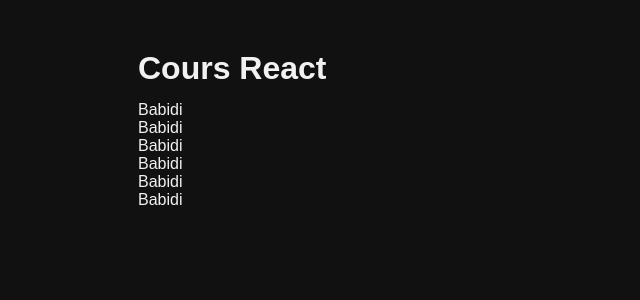
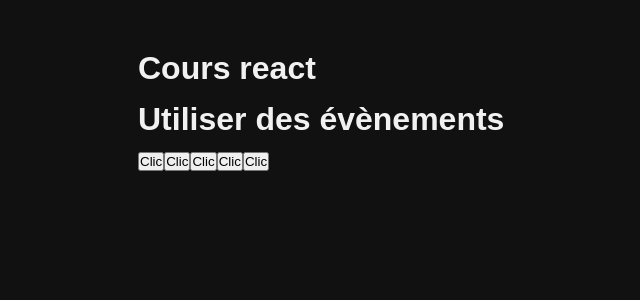
Before and after one commit to Reisorel/React_path, a React (Vite) app in the folder 3.Les-bases-de-React/: page / in a window 1280 px wide. Shown: the top 300 px of the page, without its empty margins (102-742 px from the left). Built offline with nearby package versions, Linux system fonts and the light colour scheme.

Commit message:
component * events

```diff
--- a/3.Les-bases-de-React/index.html
+++ b/3.Les-bases-de-React/index.html
@@ -4,7 +4,7 @@
     <meta charset="UTF-8" />
     <link rel="icon" type="image/svg+xml" href="/vite.svg" />
     <meta name="viewport" content="width=device-width, initial-scale=1.0" />
-    <title>Vite + React</title>
+    <title>Cours react</title>
   </head>
   <body>
     <div id="root"></div>
--- a/3.Les-bases-de-React/src/App.jsx
+++ b/3.Les-bases-de-React/src/App.jsx
@@ -1,10 +1,10 @@
-import Container from "./lessons/2.Premier-composant/Container"
+import Container from "./lessons/3.Utiliser-des-événements/Container"
 
 function App() {
   return (
     <div className="main-content">
-      <h1>Cours React</h1>
-      <Container/>
+      <h1>Cours react</h1>
+      <Container />
     </div>
   )
 }
--- a/3.Les-bases-de-React/src/lessons/2.Premier-composant/Container.jsx
+++ b/3.Les-bases-de-React/src/lessons/2.Premier-composant/Container.jsx
@@ -3,12 +3,12 @@
 export default function Container() {
   return (
     <ul>
-      <ListItem />
-      <ListItem />
-      <ListItem />
-      <ListItem />
-      <ListItem />
-      <ListItem />
+      <ListItem/>
+      <ListItem/>
+      <ListItem/>
+      <ListItem/>
+      <ListItem/>
     </ul>
+
   )
 }
--- a/3.Les-bases-de-React/src/lessons/2.Premier-composant/ListItem.jsx
+++ b/3.Les-bases-de-React/src/lessons/2.Premier-composant/ListItem.jsx
@@ -1,5 +1,5 @@
 export default function ListItem() {
   return (
-    <div>Babidi</div>
+    <div>BonArami</div>
   )
 }
--- a/3.Les-bases-de-React/src/lessons/3.Utiliser-des-événements/Container.jsx
+++ b/3.Les-bases-de-React/src/lessons/3.Utiliser-des-événements/Container.jsx
@@ -1,22 +1,21 @@
 export default function Container() {
 
-function handleClick() {
-  console.log("click - fonction simple");
-}
+  function handleClick(e) {
+    console.log("click!");
+  }
 
-function handleClickWithId(id){
-  console.log((id));
-}
+  function handleClickWithID(id) {
+    console.log(id);
+  }
+  function handleClickWithIDAndEventOject(e, id) {
+    console.log(e, id);
+  }
 
-function handleClickWithIdAndEventObject(e,id) {
-  console.log(e,id);
-}
-  return (
+return (
     <div>
       <h1>Utiliser des évènements</h1>
       {/* On peut ajouter un évènement directement dans le JSX avec une fonction anonyme, mais ce n'est pas pratique s'il y a beaucoup de code */}
-      <button onClick={() => console.log("clic !")}>Click</button>
-
+      <button onClick={() => console.log("clic !")}>Clic</button>
       {/* Mauvaise pratique, peu maintenable */}
       <button onClick={() => {
         console.log("clic !")
@@ -24,19 +23,18 @@
         console.log("clic !")
         console.log("clic !")
         console.log("clic !")
-      }}>Click</button>
+        console.log("clic !")
+      }}>Clic</button>
 
 
       {/* On lui préfère en général ceci */}
+      <button onClick={handleClick}>Clic</button>
+      {/* Attention, si on veut passer un argument, il faut obligatoirement utiliser une fonction anonyme */}
+      <button onClick={() => handleClickWithID(124514)}>Clic</button>
 
-      <button onClick={handleClick}>Click</button>
-
-      {/* Attention, si on veut passer un argument, il faut obligatoirement utiliser une fonction anonyme */}
-
-      <button onClick={() => handleClickWithId(666)}>Click</button>
 
       {/* Si on veut l'objet d'évènement ET passer un ou des arguments, on code ceci */}
-      <button onClick={e => handleClickWithIdAndEventObject(e, 345234)}>Click</button>
+      <button onClick={e => handleClickWithIDAndEventOject(e, 124514)}>Clic</button>
 
     </div>
   )
```
Also changed, not shown: 3.Les-bases-de-React/src/lessons/1.Le-JSX/Container.jsx (+16 -14 lines).
